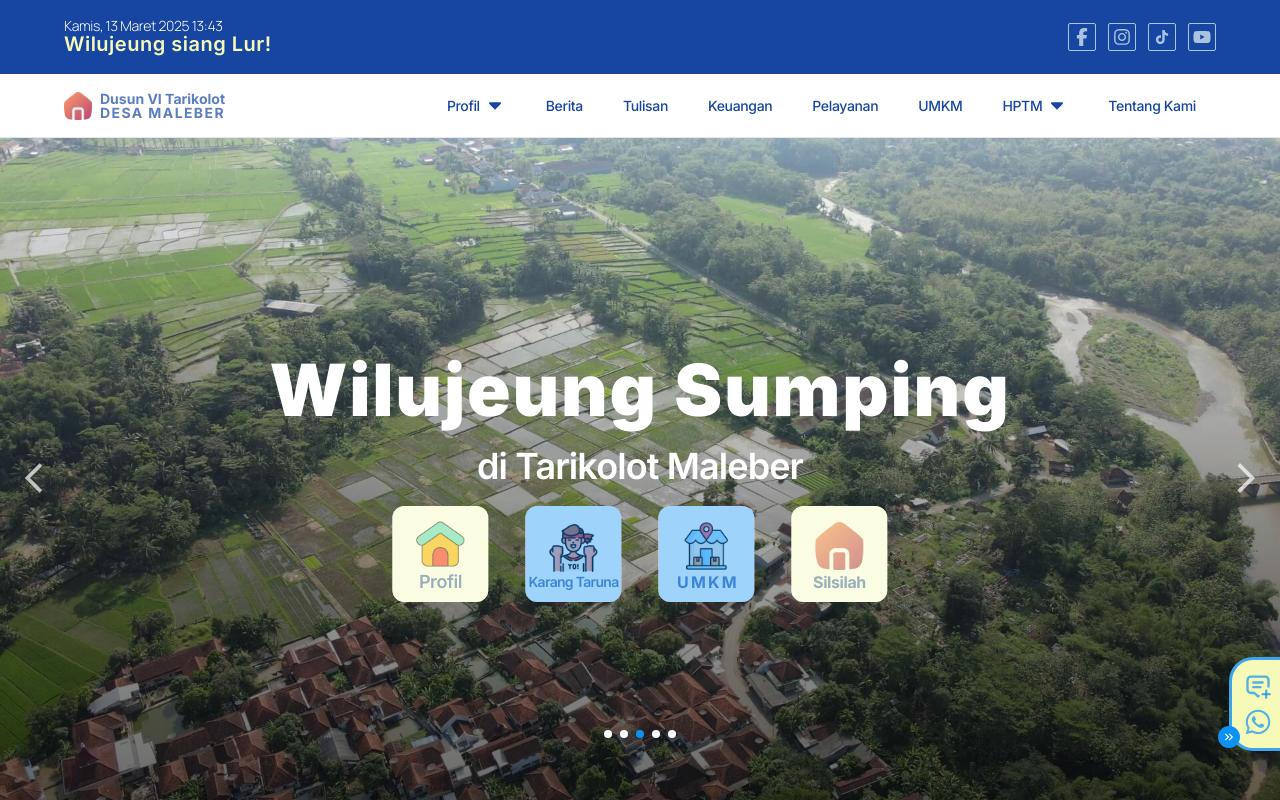
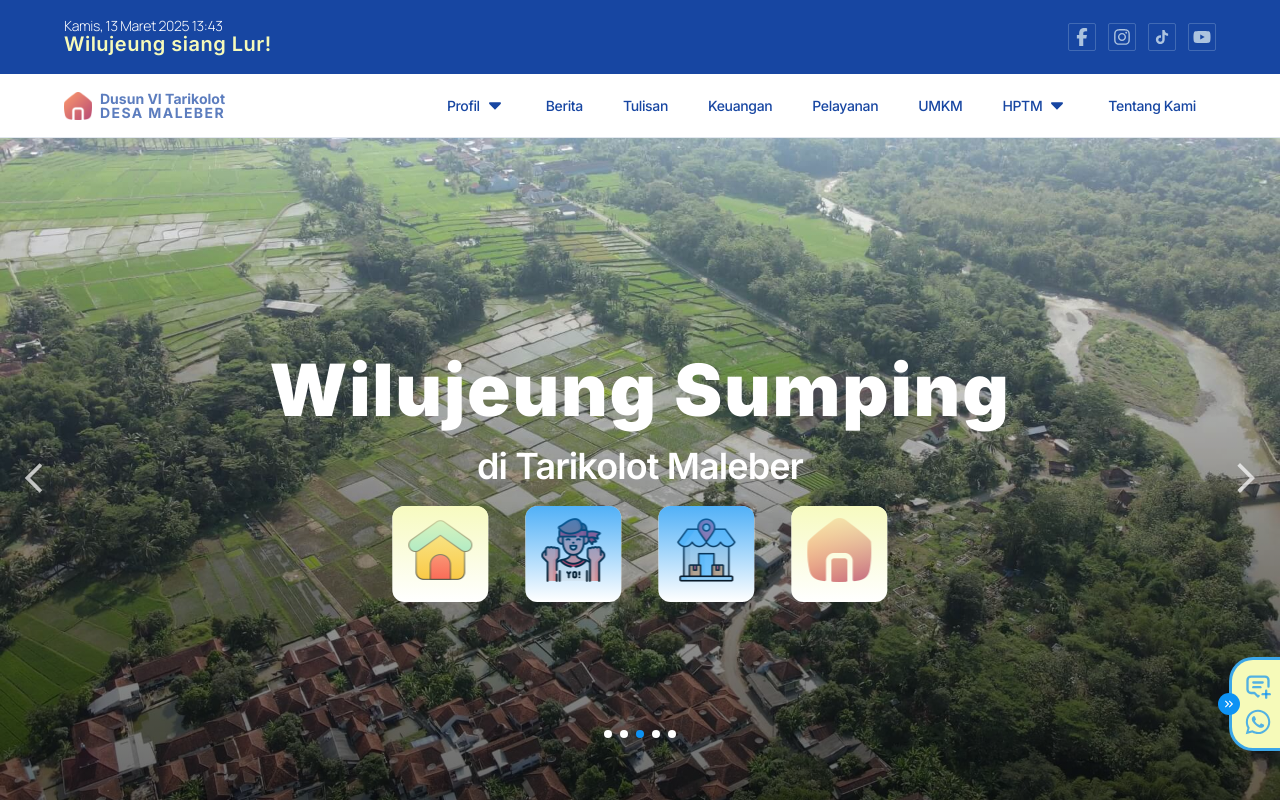
Before and after one commit to oeangg/webdesa-tarikolot-maleber, a React (Vite) app: page / in a window 1280 px wide. Both pictures are taken after a click on the icon 1253 px from the left and 704 px from the top of the page. Shown: the top 800 px of the page. Built offline with nearby package versions, Linux system fonts and the light colour scheme.

Commit message:
refactor

```diff
--- a/src/components/ui/card.tsx
+++ b/src/components/ui/card.tsx
@@ -40,7 +40,7 @@ export const CardStatistikPenduduk = (props: PropsType) => {
   const { image, jenis, jumlah } = props;
 
   return (
-    <div className="flex flex-col items-center justify-between gap-2 rounded-xl border border-secondaryColor/80 bg-gradient-to-t from-hoverColor to-hoverColor/50 p-10 text-center shadow-lg shadow-secondaryColor/40 duration-300 hover:border-highlightColor/60 hover:shadow-xl hover:shadow-hoverColor/30 md:flex-row">
+    <div className="flex flex-col items-center justify-between gap-2 rounded-xl bg-gradient-to-t from-secondaryColor to-secondaryColor/20 p-10 text-center shadow-lg shadow-secondaryColor/40 duration-300 hover:border hover:border-highlightColor/60 md:flex-row">
       {image === "warga" && <img src={imgWarga} alt="warga" />}
       {image === "man" && <img src={imgMan} alt="lakilaki" />}
       {image === "woman" && <img src={imgWoman} alt="perempuan" />}
--- a/src/components/view/cta-aspirasi/cta-index.tsx
+++ b/src/components/view/cta-aspirasi/cta-index.tsx
@@ -23,28 +23,32 @@ export const CtaSide_index = () => {
         onMouseEnter={() => setOpenToolTips(true)}
         onMouseLeave={() => setOpenToolTips(false)}
         className={cn(
-          "absolute right-2 top-1/2 z-[99] -translate-y-1/2 transform cursor-pointer rounded-full bg-highlightColor p-2 text-hoverColor transition-opacity duration-300",
-          openCto === false && "hidden opacity-0",
+          "absolute right-2 top-1/2 z-[99] -translate-y-1/2 transform cursor-pointer rounded-full bg-highlightColor p-2 text-hoverColor transition-transform duration-300",
+          openCto === false ? "translate-x-96" : "translate-x-0",
         )}
       />
       {/* tooltips */}
-      {openToolTips && (
-        <div className="absolute -top-12 right-14 transform rounded-md bg-hoverColor p-3 text-sm font-medium text-highlightColor shadow-md">
-          Kirim Aspirasi
-        </div>
-      )}
 
       <div
         className={cn(
-          "absolute right-0 top-1/2 -translate-y-1/2 transform flex-col gap-2 rounded-l-3xl border-y-[3px] border-l-[3px] border-highlightColor/80 bg-hoverColor py-3 pl-3 pr-2 text-highlightColor/70 shadow-md transition-transform duration-300",
-          openCto === false ? "flex translate-x-0" : "hidden translate-x-full",
+          "absolute -top-16 right-14 rounded-md bg-hoverColor p-3 text-sm font-medium text-highlightColor shadow-md transition-opacity duration-300",
+          openToolTips === false ? "opacity-0" : "opacity-100",
+        )}
+      >
+        Kirim Aspirasi
+      </div>
+
+      <div
+        className={cn(
+          "absolute right-0 top-1/2 flex -translate-y-1/2 transform flex-col gap-2 rounded-l-3xl border-y-[3px] border-l-[3px] border-highlightColor/80 bg-hoverColor py-3 pl-3 pr-2 text-highlightColor/70 shadow-md transition-transform duration-300",
+          openCto === false ? "translate-x-0" : "translate-x-full",
         )}
       >
         <MdKeyboardDoubleArrowRight
           size={22}
           onClick={() => setOpenCto(true)}
           className={cn(
-            "absolute bottom-0 right-10 z-[99] transform cursor-pointer rounded-full bg-highlightColor p-1 text-backgroundColor",
+            "absolute right-10 top-1/2 z-[99] -translate-y-1/2 transform cursor-pointer rounded-full bg-highlightColor p-1 text-backgroundColor",
             openCto === true && "hidden",
           )}
         />
--- a/src/components/view/footer/footer-left.tsx
+++ b/src/components/view/footer/footer-left.tsx
@@ -9,7 +9,7 @@ export const FooterLeft = () => {
         <p className="font-Inter text-base font-bold tracking-tight text-backgroundSecondary/80 md:text-xl">
           Ti Lembur Balik Deui ka Lembur
         </p>
-        <div className="-space-y-1 pb-5 text-primaryColor">
+        <div className="-space-y-1 pb-5 text-backgroundSecondary/60">
           <p className="text-base font-light leading-5 md:w-2/3">
             Semoga website ini menjadi sarana informasi, aspirasi dan promosi
             warga Dusun VI Tarikolot, Desa Maleber, Kecamatan Maleber, Kuningan,
--- a/src/components/view/header/header-info.tsx
+++ b/src/components/view/header/header-info.tsx
@@ -25,25 +25,25 @@ export const HeaderInfo = ({ header }: PropsType) => {
         <div className="flex flex-row gap-2 text-backgroundSecondary/70 md:gap-3">
           <NavLink
             to="https://www.facebook.com/"
-            className="flex h-7 w-7 items-center justify-center rounded-sm border border-backgroundSecondary/70 p-1 transition-all duration-300 ease-in-out hover:border-hoverColor hover:text-hoverColor"
+            className="flex h-7 w-7 items-center justify-center rounded-sm border border-backgroundSecondary/20 p-1 transition-all duration-300 ease-in-out hover:border-hoverColor/70 hover:text-hoverColor"
           >
             <FaFacebookF size={18} />
           </NavLink>
           <NavLink
             to="https://www.instagram.com/"
-            className="flex h-7 w-7 items-center justify-center rounded-sm border border-backgroundSecondary/70 p-1 transition-all duration-300 ease-in-out hover:border-hoverColor hover:text-hoverColor"
+            className="flex h-7 w-7 items-center justify-center rounded-sm border border-backgroundSecondary/20 p-1 transition-all duration-300 ease-in-out hover:border-hoverColor/70 hover:text-hoverColor"
           >
             <FaInstagram size={18} />
           </NavLink>
           <NavLink
             to="https://www.tiktok.com/"
-            className="flex h-7 w-7 items-center justify-center rounded-sm border border-backgroundSecondary/70 p-1 transition-all duration-300 ease-in-out hover:border-hoverColor hover:text-hoverColor"
+            className="flex h-7 w-7 items-center justify-center rounded-sm border border-backgroundSecondary/20 p-1 transition-all duration-300 ease-in-out hover:border-hoverColor/70 hover:text-hoverColor"
           >
             <AiOutlineTikTok size={18} />
           </NavLink>
           <NavLink
             to="https://www.youtube.com/"
-            className="flex h-7 w-7 items-center justify-center rounded-sm border border-backgroundSecondary/70 p-1 transition-all duration-300 ease-in-out hover:border-hoverColor hover:text-hoverColor"
+            className="flex h-7 w-7 items-center justify-center rounded-sm border border-backgroundSecondary/20 p-1 transition-all duration-300 ease-in-out hover:border-hoverColor/70 hover:text-hoverColor"
           >
             <FaYoutube size={18} />
           </NavLink>
--- a/src/components/view/home/hero.tsx
+++ b/src/components/view/home/hero.tsx
@@ -11,9 +11,24 @@ import imgCTAsilsilah from "/icon/home.png";
 
 import { Carousel } from "../../ui/carousel";
 import { NavLink } from "react-router";
+import { useState } from "react";
+import { cn } from "../../../lib/utils";
 
 export const HeroSection = () => {
   const images = [imgHero_1, imgHero_2, imgHero_3, imgHero_4, imgHero_5];
+
+  const [openToolTips, setOpenToolTips] = useState<{ [key: number]: boolean }>(
+    {},
+  );
+
+  const handleMouseEnter = (key: number) => {
+    setOpenToolTips((prev) => ({ ...prev, [key]: true }));
+  };
+
+  const handleMouseLeave = (key: number) => {
+    setOpenToolTips((prev) => ({ ...prev, [key]: false }));
+  };
+
   return (
     <div className="relative h-screenMinusNav w-full">
       <Carousel images={images} />
@@ -27,52 +42,96 @@ export const HeroSection = () => {
         <div className="mx-auto grid w-2/3 grid-cols-2 items-center justify-items-center gap-5 md:grid-cols-4 lg:w-3/5">
           <NavLink
             to="/profil"
+            onMouseEnter={() => handleMouseEnter(1)}
+            onMouseLeave={() => handleMouseLeave(1)}
             className="group relative flex h-24 w-24 flex-col items-center justify-center overflow-hidden rounded-xl bg-backgroundColor font-Inter text-lg font-semibold tracking-tight text-primaryColor/70 duration-300 ease-in-out hover:text-primaryColor hover:shadow-md hover:shadow-backgroundColor/70"
           >
             <img
               src={imgCTAProfil}
               alt="image cta profil"
-              className="max-w-20 px-4 pt-2"
+              className="max-w-24 px-4 pb-4 pt-2"
             />
-            Profil
-            <div className="absolute inset-0 bg-hoverColor/80 opacity-50 duration-300 group-hover:opacity-30"></div>
+
+            <div
+              className={cn(
+                "absolute bottom-1 left-1/2 z-[99] -translate-x-1/2 transform text-xs font-semibold uppercase tracking-tight text-foregroundPrimary/80 transition-opacity duration-300 ease-in",
+                openToolTips[1] ? "opacity-100" : "opacity-0",
+              )}
+            >
+              Profil
+            </div>
+
+            <div className="absolute inset-0 bg-gradient-to-t from-transparent to-hoverColor opacity-90 duration-300 group-hover:opacity-60"></div>
           </NavLink>
           <NavLink
             to="/hptm"
+            onMouseEnter={() => handleMouseEnter(2)}
+            onMouseLeave={() => handleMouseLeave(2)}
             className="group relative flex h-24 w-24 flex-col items-center justify-center overflow-hidden rounded-xl bg-backgroundColor font-Inter text-sm font-semibold tracking-tighter text-primaryColor/70 duration-300 ease-in-out hover:text-primaryColor hover:shadow-md hover:shadow-backgroundColor/70"
           >
             <img
               src={imgCTAHTPM}
               alt="image cta profil"
-              className="max-w-20 px-4 pt-2"
+              className="max-w-24 px-4 pb-4 pt-2"
             />
-            Karang Taruna
-            <div className="absolute inset-0 bg-highlightColor/80 opacity-50 group-hover:opacity-30"></div>
+
+            <div
+              className={cn(
+                "absolute bottom-1 left-1/2 z-[99] -translate-x-1/2 transform text-xs font-semibold uppercase tracking-tight text-foregroundPrimary/80 transition-opacity duration-300 ease-in",
+                openToolTips[2] ? "opacity-100" : "opacity-0",
+              )}
+            >
+              Hptm
+            </div>
+
+            <div className="absolute inset-0 bg-gradient-to-t from-transparent to-highlightColor/80 opacity-90 duration-300 group-hover:opacity-60"></div>
           </NavLink>
           <NavLink
             to="/umkm"
+            onMouseEnter={() => handleMouseEnter(3)}
+            onMouseLeave={() => handleMouseLeave(3)}
             className="group relative flex h-24 w-24 flex-col items-center justify-center overflow-hidden rounded-xl bg-backgroundColor font-Inter text-base font-bold tracking-tighter text-primaryColor/70 duration-300 ease-in-out hover:text-primaryColor hover:shadow-md hover:shadow-backgroundColor/70"
           >
             <img
               src={imgCTAUMKM}
               alt="image cta profil"
-              className="max-w-20 px-4 pt-2"
+              className="max-w-24 px-4 pb-4 pt-2"
             />
-            U M K M
-            <div className="absolute inset-0 bg-highlightColor/80 opacity-50 group-hover:opacity-30"></div>
+
+            <div
+              className={cn(
+                "absolute bottom-1 left-1/2 z-[99] -translate-x-1/2 transform text-xs font-semibold uppercase tracking-tight text-foregroundPrimary/80 transition-opacity duration-300 ease-in",
+                openToolTips[3] ? "opacity-100" : "opacity-0",
+              )}
+            >
+              Umkm
+            </div>
+
+            <div className="absolute inset-0 bg-gradient-to-t from-transparent to-highlightColor/80 opacity-90 duration-300 group-hover:opacity-60"></div>
           </NavLink>
 
           <NavLink
             to="/silsilah"
+            onMouseEnter={() => handleMouseEnter(4)}
+            onMouseLeave={() => handleMouseLeave(4)}
             className="group relative flex h-24 w-24 flex-col items-center justify-center overflow-hidden rounded-xl bg-backgroundColor font-Inter text-base font-bold tracking-tight text-primaryColor/70 duration-300 ease-in-out hover:text-primaryColor hover:shadow-md hover:shadow-backgroundColor/70"
           >
             <img
               src={imgCTAsilsilah}
               alt="image cta profil"
-              className="max-w-20 px-4 pt-2"
+              className="max-w-24 px-4 pb-4 pt-2"
             />
-            Silsilah
-            <div className="absolute inset-0 bg-hoverColor/80 opacity-50 group-hover:opacity-30"></div>
+
+            <div
+              className={cn(
+                "absolute bottom-1 left-1/2 z-[99] -translate-x-1/2 transform text-xs font-semibold uppercase tracking-tight text-foregroundPrimary/80 transition-opacity duration-300 ease-in",
+                openToolTips[4] ? "opacity-100" : "opacity-0",
+              )}
+            >
+              Silsilah
+            </div>
+
+            <div className="absolute inset-0 bg-gradient-to-t from-transparent to-hoverColor opacity-90 duration-300 group-hover:opacity-60"></div>
           </NavLink>
         </div>
       </div>
```
Also changed, not shown: src/components/view/header/header-navbar.tsx (+2 -107 lines).
